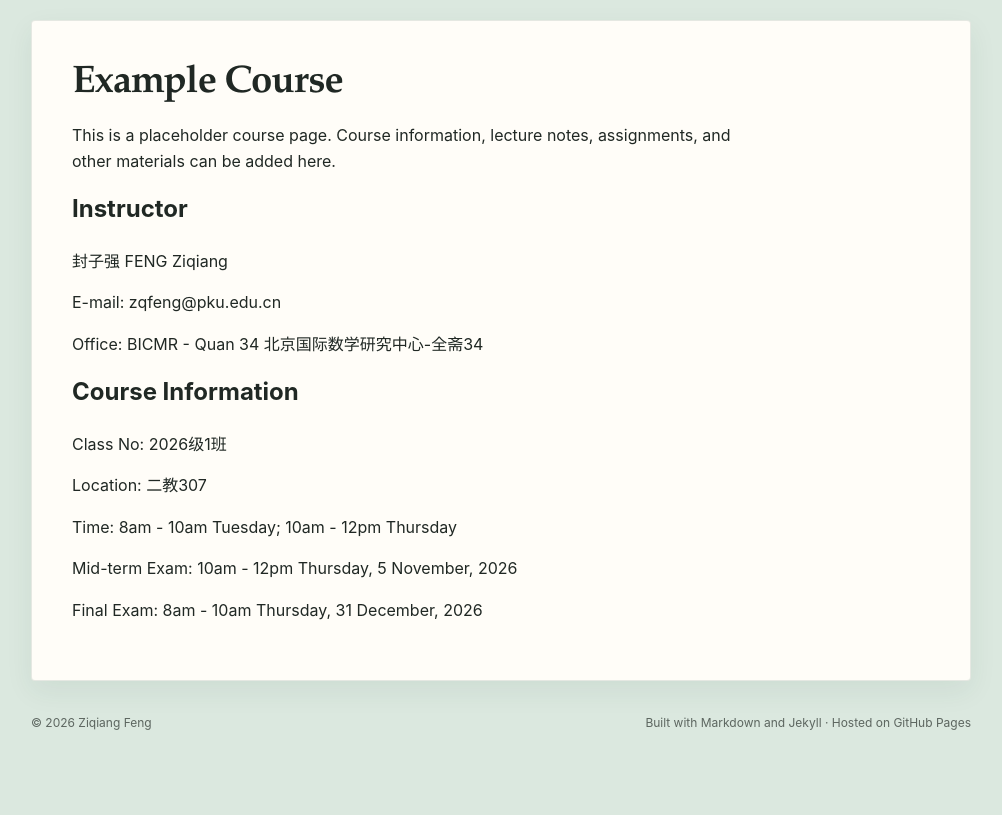
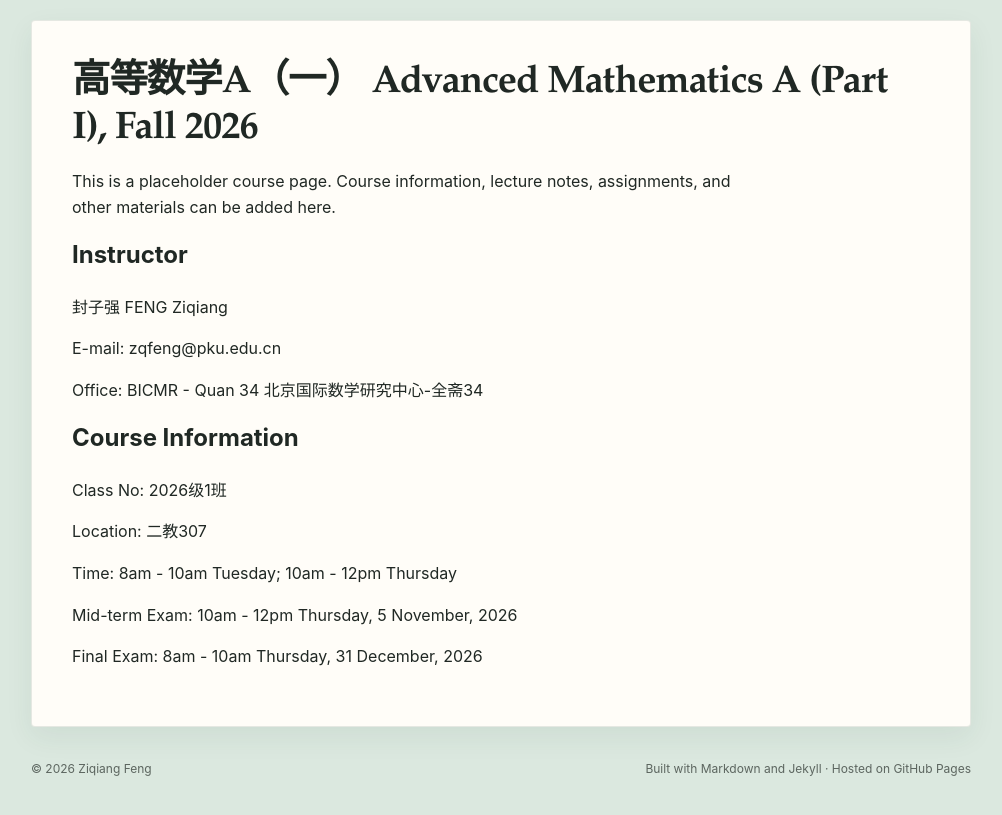
Before and after one commit to ziqiangfeng95/ziqiangfeng95.github.io, a Jekyll site: the page built from teaching/example-course/index.md, in a window 1280 px wide. Shown: the top 815 px of the page, without its empty margins (139-1141 px from the left). Built offline with Jekyll 4.4.1, drawn with Linux system fonts in a browser that asks for light colours.

Commit message:
Update index.md

```diff
--- a/teaching/example-course/index.md
+++ b/teaching/example-course/index.md
@@ -1,12 +1,12 @@
 ---
-title: "高等数学A（一） Advanced Mathematics A (Part I) 00132511 "
+title: "00132511 "
 permalink: /00132511/
 hide_site_header: true
 ---
 
 <div class="site-shell paper simple-page" markdown="1">
 
-# Example Course
+# 高等数学A（一） Advanced Mathematics A (Part I), Fall 2026
 
 This is a placeholder course page. Course information, lecture notes, assignments, and other materials can be added here.
 
```
